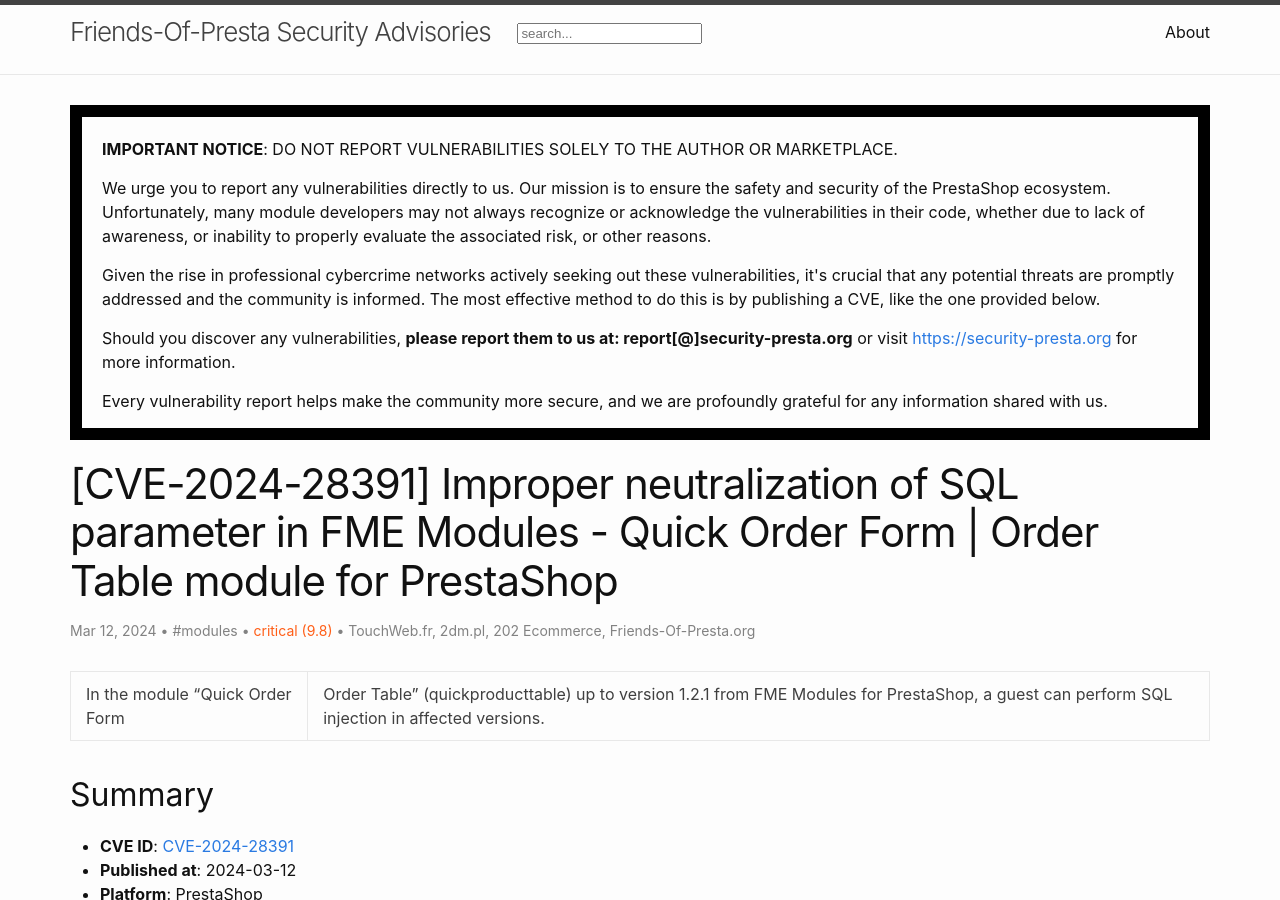
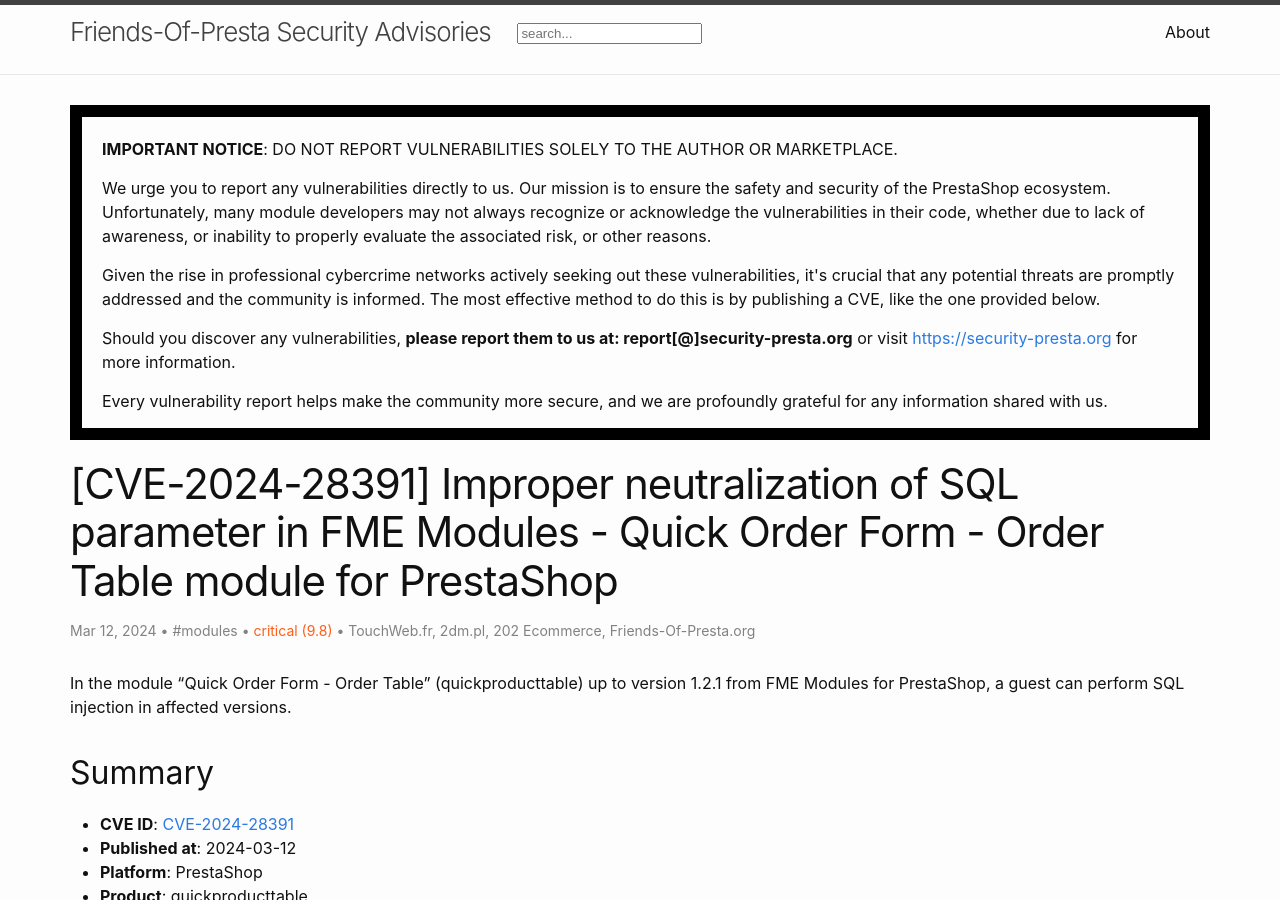
Before and after one commit to friends-of-presta/security-advisories, a Jekyll site: the page built from _posts/2024-03-12-quickproducttable.md, in a window 1280 px wide and 900 px high. Built offline with Jekyll 4.4.1, drawn with Linux system fonts in a browser that asks for light colours.

```diff
--- a/_posts/2024-03-12-quickproducttable.md
+++ b/_posts/2024-03-12-quickproducttable.md
@@ -1,6 +1,6 @@
 ---
 layout: post
-title: "[CVE-2024-28391] Improper neutralization of SQL parameter in FME Modules - Quick Order Form | Order Table module for PrestaShop"
+title: "[CVE-2024-28391] Improper neutralization of SQL parameter in FME Modules - Quick Order Form - Order Table module for PrestaShop"
 categories: modules
 author:
 - TouchWeb.fr
@@ -11,7 +11,7 @@ meta: "CVE,PrestaShop,quickproducttable"
 severity: "critical (9.8)"
 ---
 
-In the module "Quick Order Form | Order Table" (quickproducttable) up to version 1.2.1 from FME Modules for PrestaShop, a guest can perform SQL injection in affected versions.
+In the module "Quick Order Form - Order Table" (quickproducttable) up to version 1.2.1 from FME Modules for PrestaShop, a guest can perform SQL injection in affected versions.
 
 
 ## Summary
```
